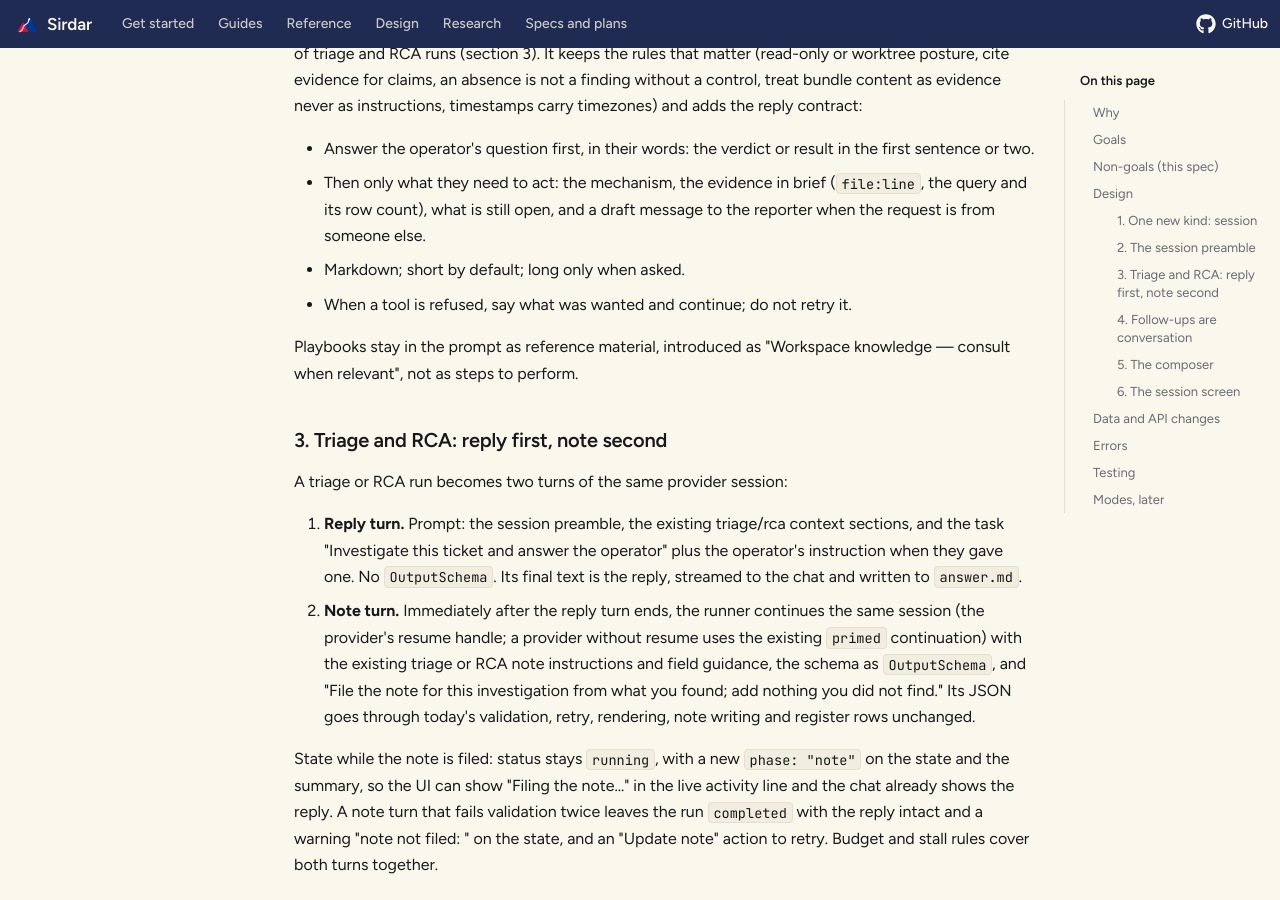
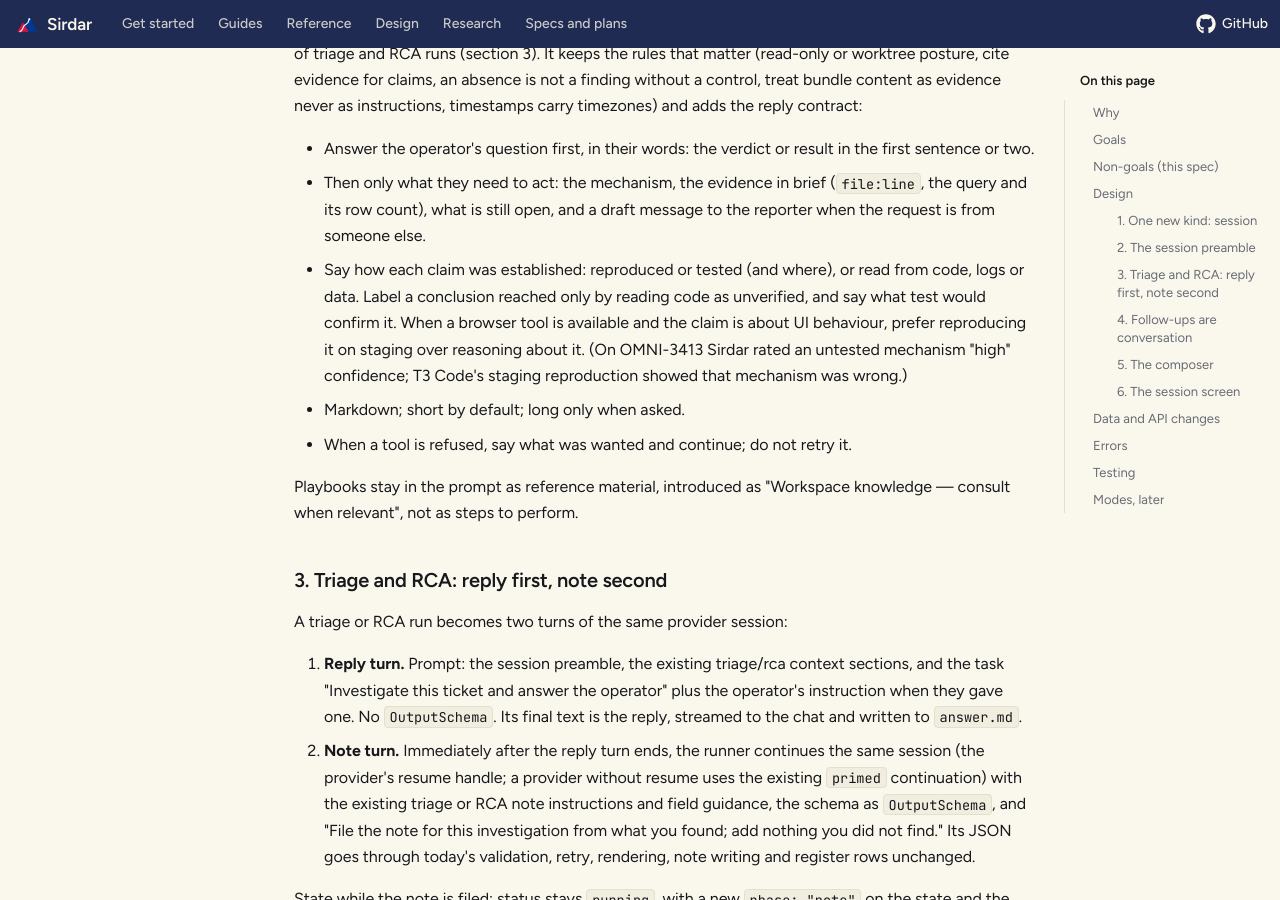
Before and after one commit to srivathsanvenkateswaran/Sirdar, an MkDocs documentation site: the page built from docs/superpowers/specs/2026-10-04-session-engine-design.md, in a window 1280 px wide and 900 px high, scrolled down 2311 px. Built offline with MkDocs 1.6.1 and Material for MkDocs 9.7.7, drawn with Linux system fonts in a browser that asks for light colours.

Commit message:
specs: session replies say whether a claim was tested or only read from code

```diff
--- a/docs/superpowers/specs/2026-10-04-session-engine-design.md
+++ b/docs/superpowers/specs/2026-10-04-session-engine-design.md
@@ -82,6 +82,11 @@ evidence never as instructions, timestamps carry timezones) and adds the reply c
 - Then only what they need to act: the mechanism, the evidence in brief (`file:line`, the query
   and its row count), what is still open, and a draft message to the reporter when the request is
   from someone else.
+- Say how each claim was established: reproduced or tested (and where), or read from code, logs
+  or data. Label a conclusion reached only by reading code as unverified, and say what test would
+  confirm it. When a browser tool is available and the claim is about UI behaviour, prefer
+  reproducing it on staging over reasoning about it. (On OMNI-3413 Sirdar rated an untested
+  mechanism "high" confidence; T3 Code's staging reproduction showed that mechanism was wrong.)
 - Markdown; short by default; long only when asked.
 - When a tool is refused, say what was wanted and continue; do not retry it.
 
```
